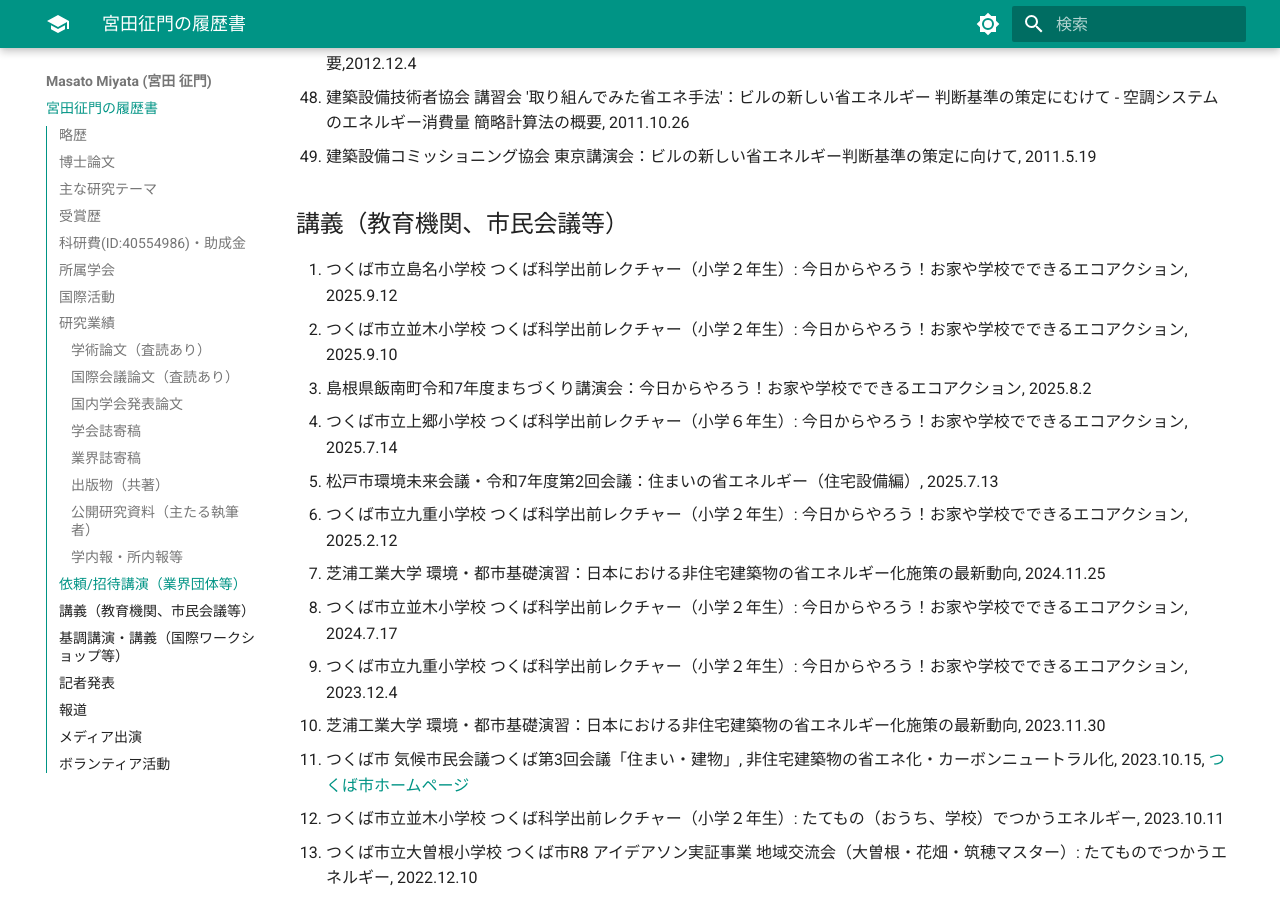
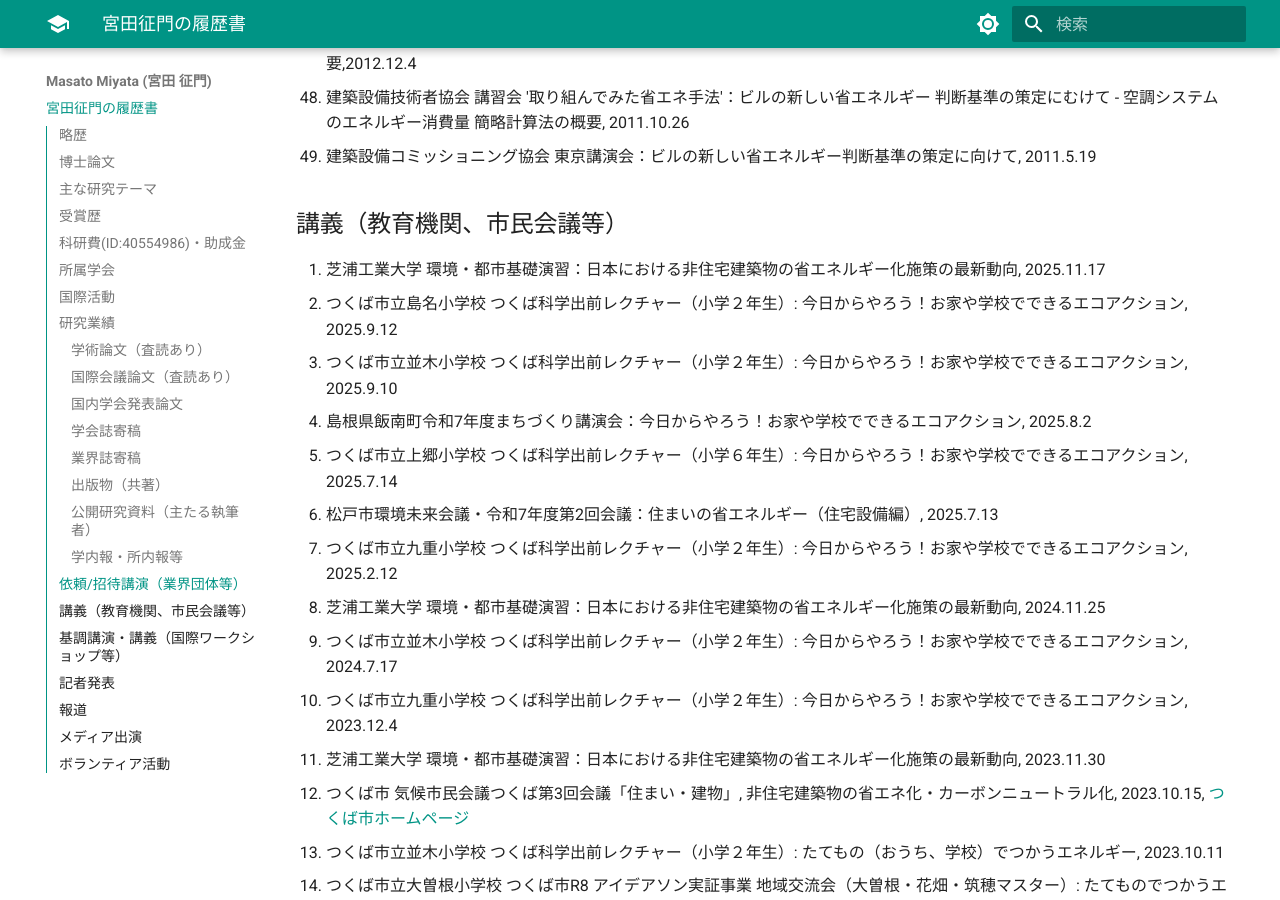
Before and after one commit to MasatoMiyata/CurriculumVitae, an MkDocs documentation site: the page built from docs/index.md, in a window 1280 px wide and 900 px high, scrolled down 32877 px. Built offline with MkDocs 1.6.1 and Material for MkDocs 9.7.7, drawn with Linux system fonts in a browser that asks for light colours.

Commit message:
授業追加

```diff
--- a/docs/index.md
+++ b/docs/index.md
@@ -568,6 +568,7 @@
 49. 建築設備コミッショニング協会 東京講演会：ビルの新しい省エネルギー判断基準の策定に向けて, 2011.5.19
 
 ## 講義（教育機関、市民会議等）
+1. 芝浦工業大学 環境・都市基礎演習：日本における非住宅建築物の省エネルギー化施策の最新動向, 2025.11.17
 1. つくば市立島名小学校 つくば科学出前レクチャー（小学２年生）: 今日からやろう！お家や学校でできるエコアクション, 2025.9.12
 2. つくば市立並木小学校 つくば科学出前レクチャー（小学２年生）: 今日からやろう！お家や学校でできるエコアクション, 2025.9.10
 7. 島根県飯南町令和7年度まちづくり講演会：今日からやろう！お家や学校でできるエコアクション, 2025.8.2
```
Also changed, not shown: site/index.html, site/search/search_index.json, site/sitemap.xml, 1 other file.
